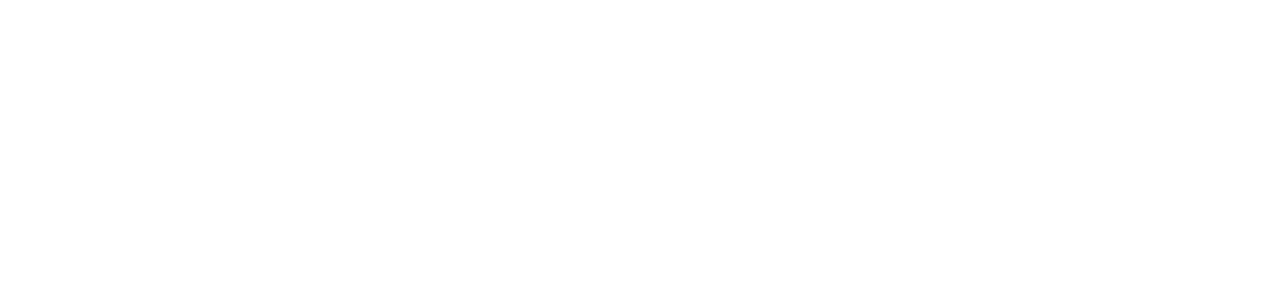
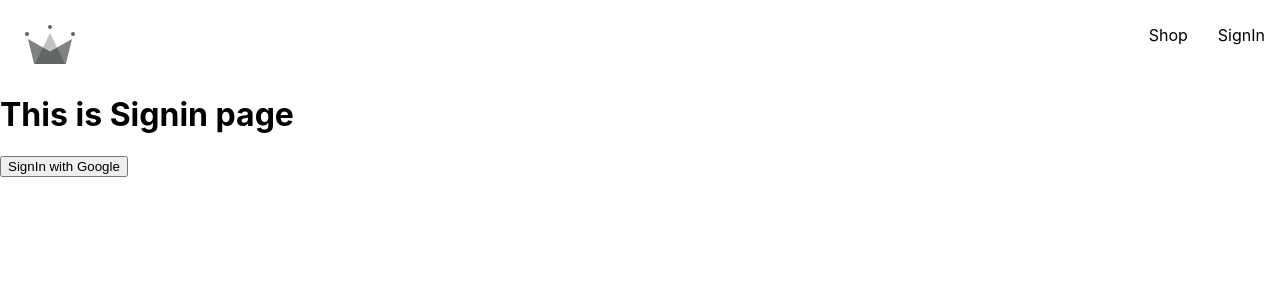
Before and after one commit to HimanshuChhikara/Capstone, a React (Create React App) app: page /sign-in in a window 1280 px wide. Before the commit this address had no page. Shown: the top 300 px of the page. Built offline with nearby package versions, Linux system fonts and the light colour scheme.

Commit message:
initialized firebase for application

```diff
--- a/package.json
+++ b/package.json
@@ -6,6 +6,7 @@
     "@testing-library/jest-dom": "^5.16.4",
     "@testing-library/react": "^13.3.0",
     "@testing-library/user-event": "^13.5.0",
+    "firebase": "^9.9.2",
     "react": "^18.2.0",
     "react-dom": "^18.2.0",
     "react-router-dom": "6",
--- a/src/App.js
+++ b/src/App.js
@@ -1,6 +1,8 @@
 import { Routes, Route,Outlet } from 'react-router-dom';
 import Home from '../src/routes/home/home.component';
 import Navigation  from './routes/navigation/navigation.component';
+import SignIn from './routes/sign-in/sign-in.component';
+
 const Shop = () => {
   return (
     <h1>I am shop </h1>
@@ -13,6 +15,7 @@
       <Route path='/' element={<Navigation />}>
         <Route index element = { <Home />}  />
         <Route path= 'shop' element = {<Shop />} />
+        <Route path= 'sign-in' element = {<SignIn />} />
       </Route>
     </Routes>
   );
--- a/src/routes/navigation/navigation.component.jsx
+++ b/src/routes/navigation/navigation.component.jsx
@@ -13,6 +13,7 @@
             </Link>
             <div className='nav-links-container'>
             <Link className='nav-link' to = '/shop'>Shop</Link>
+            <Link className='nav-link' to = '/sign-in'>SignIn</Link>
             </div>
         </div>
         <Outlet />
--- /dev/null
+++ b/src/routes/sign-in/sign-in.component.jsx
@@ -0,0 +1,19 @@
+import { signInWithGooglePopup } from '../../utils/firebase/firebase.utils';
+
+const signIn = () => {
+
+    const logGoogleUser = async() => {
+        const response = await signInWithGooglePopup();
+        console.log(response);
+    }
+    return(
+        <div>
+            <h1> This is Signin page</h1>
+            <button onClick={logGoogleUser}>
+                SignIn with Google
+            </button>
+        </div>
+    )
+}
+
+export default signIn;
--- /dev/null
+++ b/src/utils/firebase/firebase.utils.js
@@ -0,0 +1,30 @@
+import { initializeApp } from 'firebase/app';
+import {
+    getAuth,
+    signInWithRedirect,
+    signInWithPopup,
+    GoogleAuthProvider
+ } from 'firebase/auth';
+
+const firebaseConfig = {
+    apiKey: "AIzaSyBzou7nVkpDVnH_-XnflNsaFyRvxOyHMyQ",
+    authDomain: "crwn-clothing-db-a94ef.firebaseapp.com",
+    projectId: "crwn-clothing-db-a94ef",
+    storageBucket: "crwn-clothing-db-a94ef.appspot.com",
+    messagingSenderId: "924163860388",
+    appId: "1:924163860388:web:cb9fdd1470f381ba914331",
+    measurementId: "G-5DEZPMKJ2Z"
+};
+
+const firebaseApp = initializeApp(firebaseConfig);
+
+const provider = new GoogleAuthProvider(); // Set google auth provider class
+provider.setCustomParameters({               // this will take objects
+    prompt:"select_account"   // whenever someone enter app we need to select acoount
+})
+
+export const auth = getAuth();
+export const signInWithGooglePopup = () => signInWithPopup(auth,provider)
+
+
+// auth is a singleton where as provider is a class
```
Also changed, not shown: 1 other file (tests, documents, lock files or other folders).
